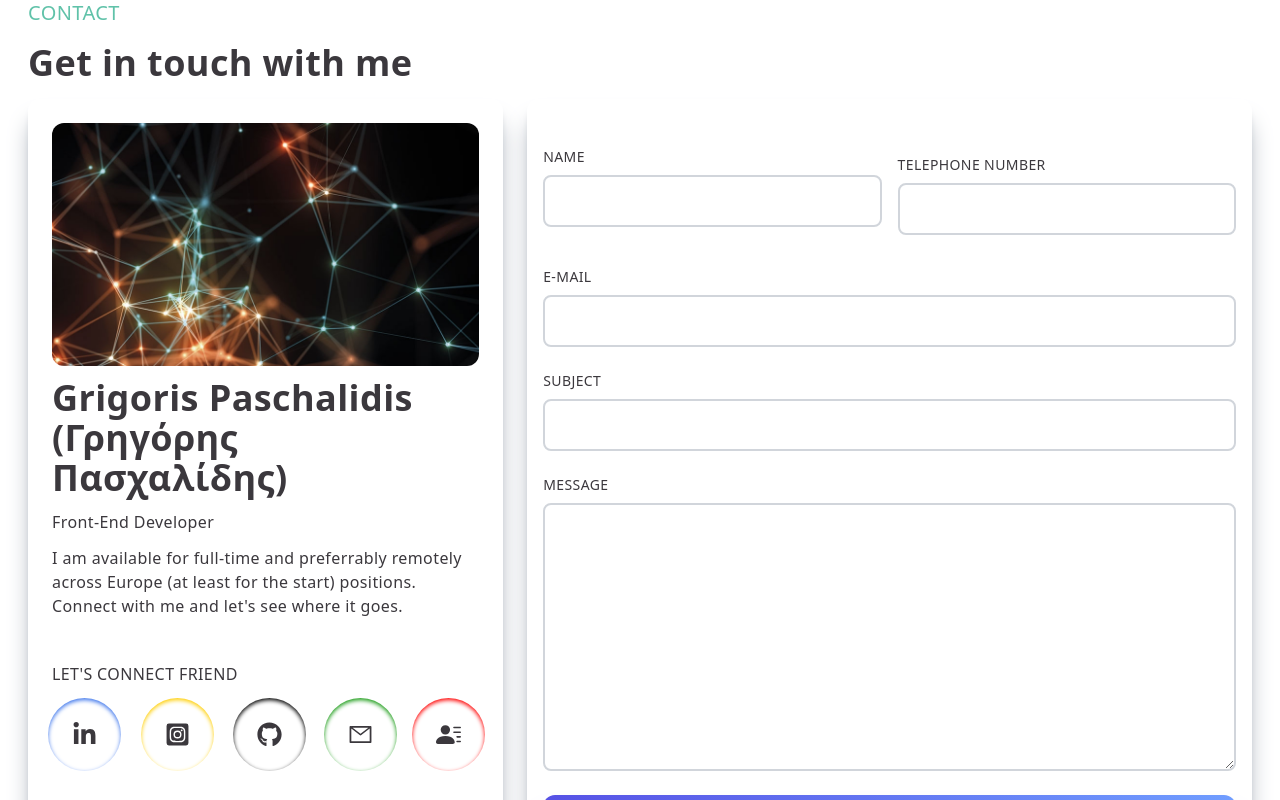
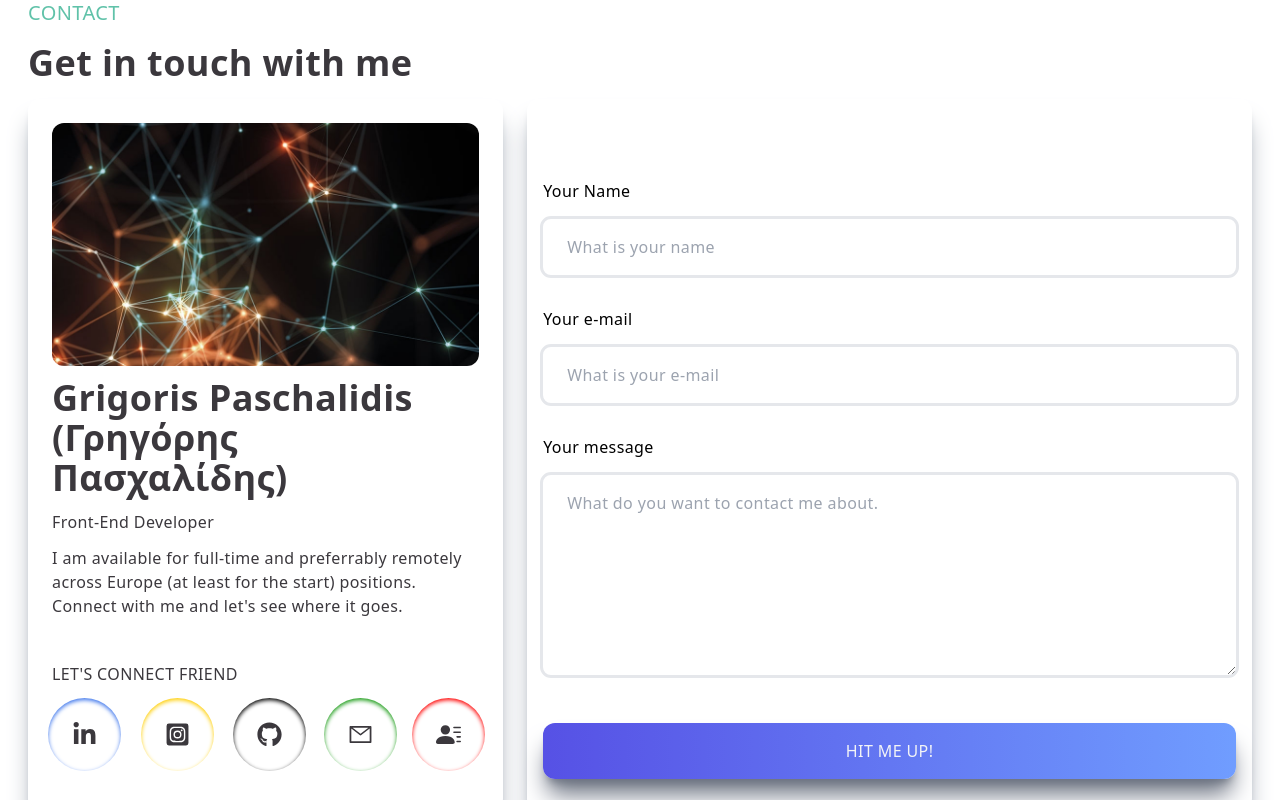
Before and after one commit to GrigPasch/next.js-portfolio, a Next.js app in the folder portfolio/: page / in a window 1280 px wide. Shown: the part 3100-3900 px from the top of the page. Built offline with nearby package versions, Linux system fonts and the light colour scheme.

Commit message:
Contact.jsx
Hit me up button is now fully functional and ready to hit :)

```diff
--- a/portfolio/components/Contact.jsx
+++ b/portfolio/components/Contact.jsx
@@ -2,6 +2,8 @@
 import React from 'react'
 import Image from 'next/image'
 import connectImg from '../public/assets/skills/connect.webp'
+import { useState, useRef } from 'react'
+import emailjs from '@emailjs/browser'
 import { FaLinkedinIn, FaInstagramSquare, FaGithub } from 'react-icons/fa'
 import { BsPersonLinesFill } from 'react-icons/bs'
 import { AiOutlineMail } from 'react-icons/ai'
@@ -9,6 +11,40 @@ import {HiOutlineChevronDoubleUp} from 'react-icons/hi'
 import Link from 'next/link'
 
 const Contact = () => {
+    const formRef = useRef();
+    const [loading, setLoading] = useState(false);
+
+    const handleChange = (e) => {
+        const { name, value } = e.target;
+        setForm({ ...form, [name]: value })
+    };
+
+    const handleSubmit = (e) => {
+        e.preventDefault();
+        setLoading(true);
+        emailjs.send('service_8vbrxjp', 'template_m90bid1', {from_name: form.name, to_name: 'Greg', from_email: form.email, to_email: 'gregpasch8@gmail.com', message: form.message}, '85O6bt9zzNGBt_KO0')
+        .then(() => {
+            setLoading(false);
+            alert('Thank you for contacting me. I will try to get back to you as soon as possible friend :)');
+
+            setForm({
+                name: '',
+                email: '',
+                message: '',
+            })
+        },(error) => {
+            setLoading(false);
+            console.log(error)
+            alert('Something went wrong.')
+          })
+    };
+
+    const [form, setForm] = useState({
+        name: '',
+        email: '',
+        message: '',
+    })
+
   return (
     <div id='contact' className='w-full lg:h-screen'>
         <div className='max-w-[1240px] m-auto px-2 py-16 w-full'>
@@ -71,41 +107,21 @@ const Contact = () => {
                  {/* right side */}
                 <div className='col-span-3 w-full h-auto shadow-xl shadow-gray-400 rounded-xl lg:p-4'>
                     <div className='py-4'>
-                        <form>
-                            <div className='grid md:grid-cols-2 gap-4 w-full py-2'>
-                                <div className='flex flex-col'>
-                                    <label className='uppercase text-sm py-2'>
-                                        Name
+                    <form ref = {formRef} onSubmit = {handleSubmit} className = 'mt-12 flex flex-col gap-8'>
+                        <label className = 'flex flex-col '>
+                            <span className = 'text-black font-medium mb-4'>Your Name</span>
+                            <input type = "text" name = "name" value = {form.name} onChange = {handleChange} placeholder = "What is your name" className = 'bg-tertiary py-4 px-6 placeholder:text-secondary text-black rounded-lg outline outline-gray-200 font-medium'/>
                         </label>
-                                    <input className='border-2 rounded-lg p-3 flex border-gray-300' type='text'/>
-                                </div>
-                                <div className='flex flex-col py-2'>
-                                    <label className='uppercase text-sm py-2'>
-                                        Telephone number
+                        <label className = 'flex flex-col'>
+                            <span className = 'text-black font-medium mb-4'>Your e-mail</span>
+                            <input type = "email" name = "email" value = {form.email} onChange = {handleChange} placeholder = "What is your e-mail" className = 'bg-tertiary py-4 px-6 placeholder:text-secondary text-black rounded-lg outline outline-gray-200 font-medium'/>
                         </label>
-                                    <input className='border-2 rounded-lg p-3 flex border-gray-300' type='tel'/>
-                                </div>
-                            </div>
-                            <div className='flex flex-col py-2'>
-                                <label className='uppercase text-sm py-2'>
-                                    E-mail
+                        <label className = 'flex flex-col'>
+                            <span className = 'text-black font-medium mb-4'>Your message</span>
+                            <textarea rows = "7" name = "message" value = {form.message} onChange = {handleChange} placeholder = "What do you want to contact me about." className = 'bg-tertiary py-4 px-6 placeholder:text-secondary text-black rounded-lg outline outline-gray-200  font-medium'/>
                         </label>
-                                <input className='border-2 rounded-lg p-3 flex border-gray-300' type='email'/>
-                            </div>
-                            <div className='flex flex-col py-2'>
-                                <label className='uppercase text-sm py-2'>
-                                    Subject
-                                </label>
-                                <input className='border-2 rounded-lg p-3 flex border-gray-300' type='text'/>
-                            </div>
-                            <div className='flex flex-col py-2'>
-                                <label className='uppercase text-sm py-2'>
-                                    Message
-                                </label>
-                                <textarea className='border-2 rounded-lg p-3 border-gray-300 ' rows='10' ></textarea>
-                            </div>
                         <button className= 'w-full p-4 text-gray-100 mt-4 '>
-                                    Hit me up!
+                            {loading? 'Sending Message' : 'Hit me up!'}
                         </button>
                     </form>
                     </div>
--- a/portfolio/package.json
+++ b/portfolio/package.json
@@ -10,6 +10,8 @@
     "prod": "next build && next start"
   },
   "dependencies": {
+    "@emailjs/browser": "^3.11.0",
+    "emailjs": "^4.0.2",
     "eslint": "8.26.0",
     "eslint-config-next": "13.0.2",
     "next": "13.0.2",
```
Also changed, not shown: 1 other file (tests, documents, lock files or other folders). Lines whose indentation alone changed are shown as unchanged.
